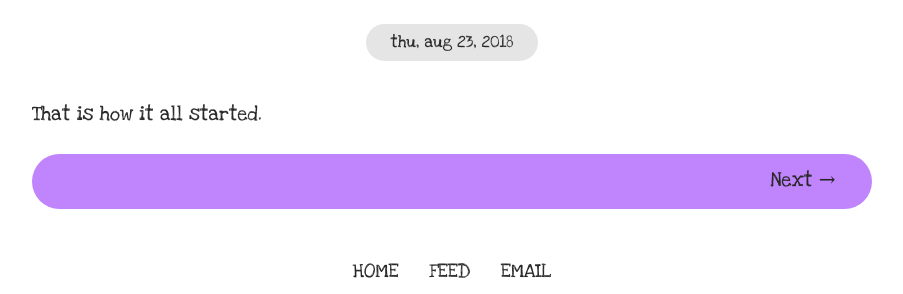
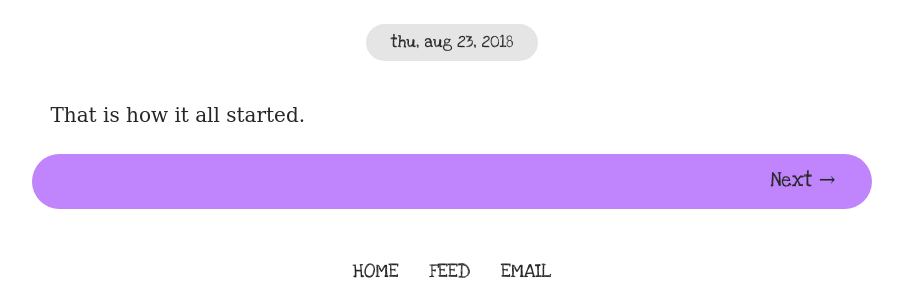
Before and after one commit to oinam/amara.oinam.art, a Jekyll site: the page built from _posts/2018/2018-08-23-hello-world.md, in a window 1280 px wide. Shown: the part 939-1233 px from the top of the page, without its empty margins (188-1091 px from the left). Built offline with Jekyll 4.4.1, drawn with Linux system fonts in a browser that asks for light colours; some web fonts are replaced.

Commit message:
Made the post content more readable with Serif font

```diff
--- a/_includes/css/post.css
+++ b/_includes/css/post.css
@@ -24,6 +24,8 @@
 .post__content {
 	max-width: var(--body-width-ideal);
 	margin-inline: auto;
+	padding-inline: var(--space-xs);
+	font-family: var(--font-family-serif);
 }
 
 
--- a/index.html
+++ b/index.html
@@ -7,7 +7,7 @@ layout: default
 	<li>
 		<a href="{{ site.baseurl | prepend: site.url }}{{ post.url }}" title="{{ post.title }}">
 			<figure>
-				<img alt="{{ post.title }}" width="300" height="400"
+				<img width="300" height="400"
 				src="/{{ site.file_path }}/{{ post.image }}{{ site.file_thumb }}.{{ site.file_thumb_format}}">
 				<figcaption>{{ post.title }}</figcaption>
 			</figure>
```
Also changed, not shown: _includes/css/config.css (+4 -4 lines), _posts/2023/2023-01-15-color-spagetti.md (line endings or trailing spaces).
